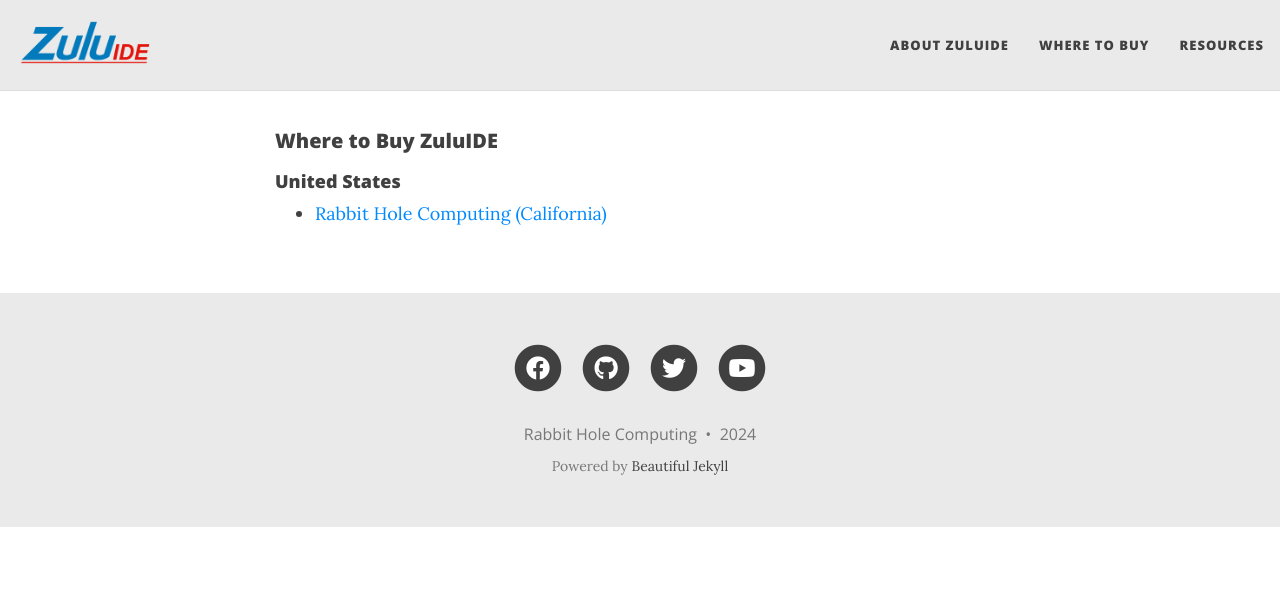
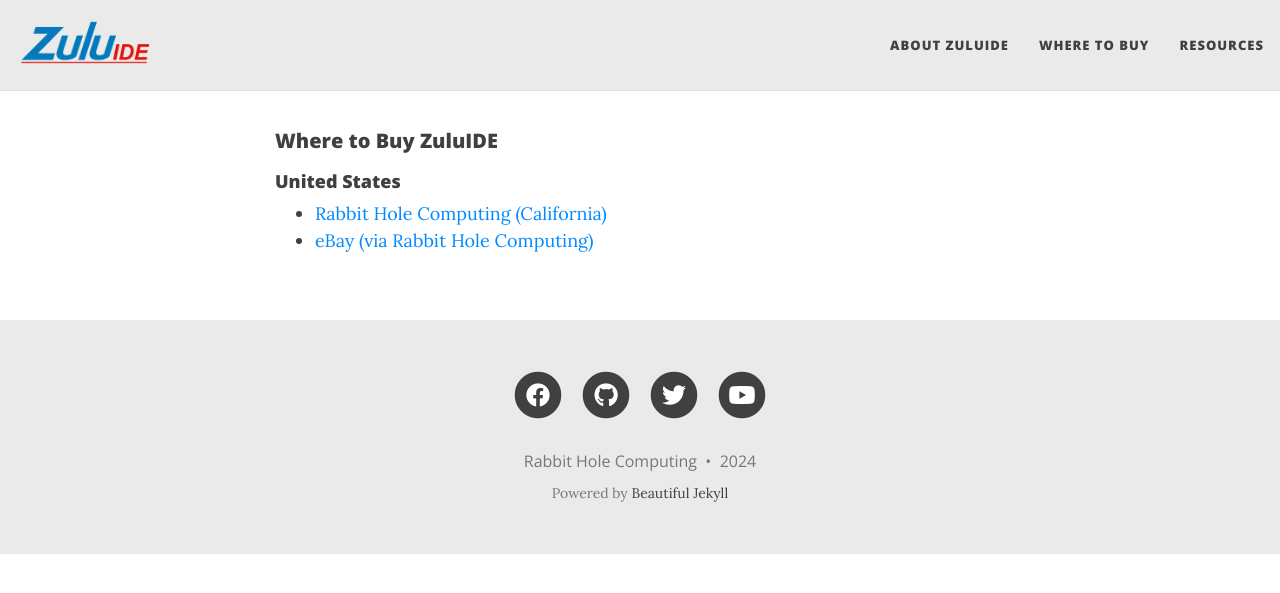
Before and after one commit to rabbitholecomputing/zuluide.com, a Jekyll site: the page built from wheretobuy.md, in a window 1280 px wide. Shown: the top 593 px of the page. Built offline with Jekyll 4.4.1, drawn with Linux system fonts in a browser that asks for light colours; nearby versions of some CDN libraries; our own code applies the rules of GitHub Pages for plain Markdown files.

Commit message:
Add link to eBay item

```diff
--- a/wheretobuy.md
+++ b/wheretobuy.md
@@ -2,3 +2,4 @@
 
 #### United States
 * [Rabbit Hole Computing (California)](https://store.rabbitholecomputing.com/ZuluIDE)
+* [eBay (via Rabbit Hole Computing)](https://www.ebay.com/itm/196591335717)
```
